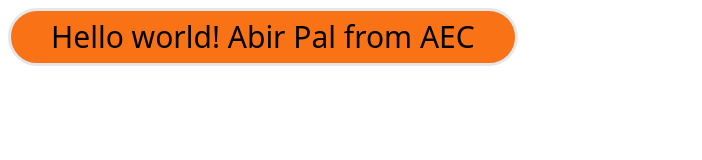
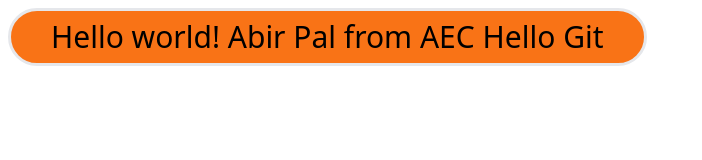
Before and after one commit to saikatmu31/Git-Tut-by-Abir, a plain HTML site: page index.html in a window 1280 px wide. Shown: the whole page, without its empty margins (0-702 px from the left). Drawn offline with nearby package versions, Linux system fonts and the light colour scheme.

Commit message:
Update index.html

```diff
--- a/index.html
+++ b/index.html
@@ -10,6 +10,7 @@
   <body>
     <h1 class="text-3xl bg-orange-500 text-center m-2 w-fit px-10 p-2 rounded-full border-[3px] border-bg">
       Hello world! Abir Pal from AEC
+      Hello Git
     </h1>
   </body>
 </html>
```
